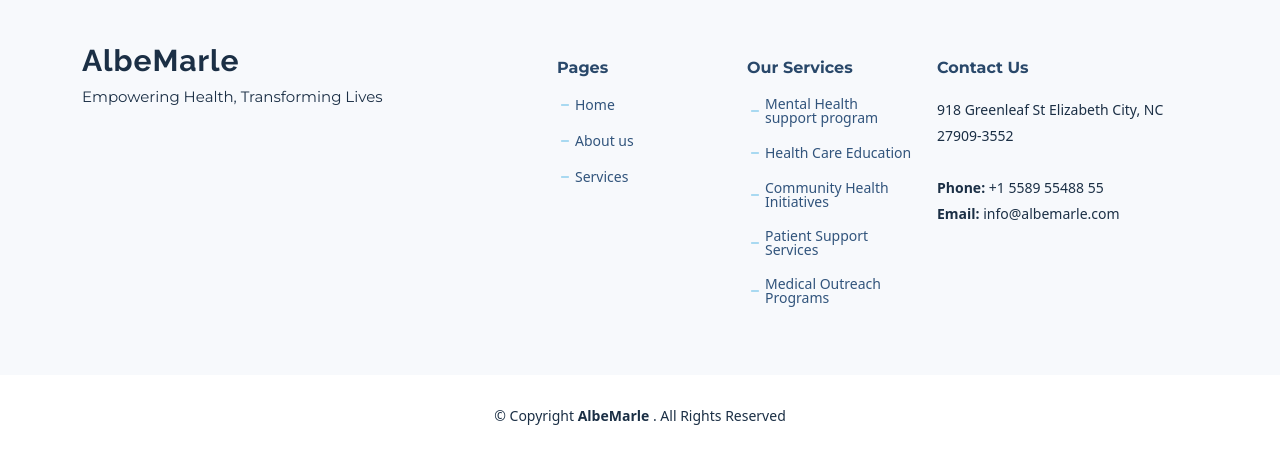
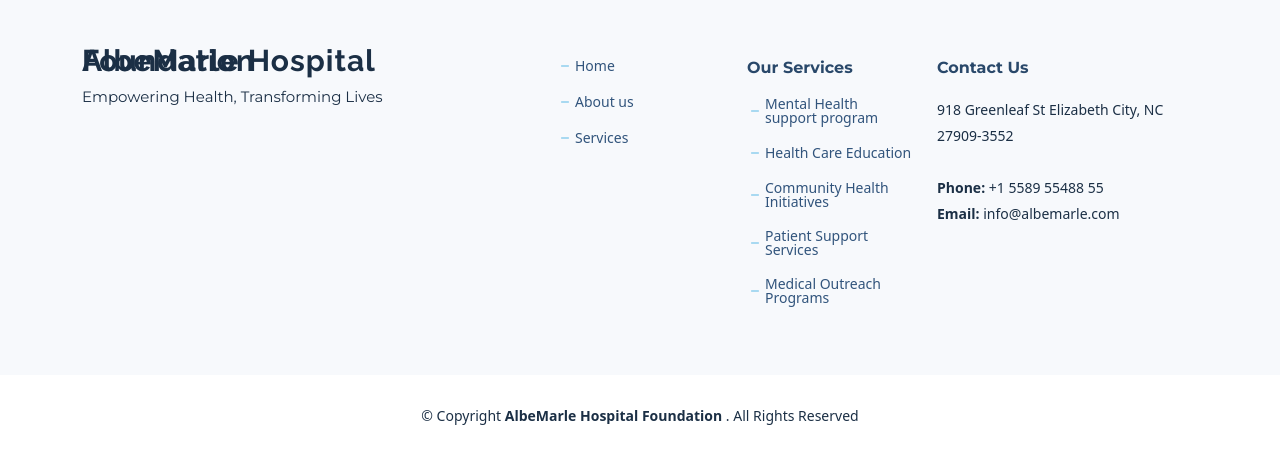
Before and after one commit to KellynCodes/ablemarle, an Angular app: page / in a window 1280 px wide. Shown: the part 2596-3049 px from the top of the page. Built offline with nearby package versions, Linux system fonts and the light colour scheme.

Commit message:
fix: typos and names

```diff
--- a/src/app/components/footer/footer.html
+++ b/src/app/components/footer/footer.html
@@ -5,13 +5,12 @@
       <div class="row gy-4">
         <div class="col-lg-5 col-md-12 footer-info">
           <a href="index.html" class="logo d-flex align-items-center">
-            <span>AlbeMarle </span>
+            <span>AlbeMarle Hospital Foundation </span>
           </a>
           <p>Empowering Health, Transforming Lives</p>
         </div>
 
         <div class="col-lg-2 col-6 footer-links">
-          <h4>Pages</h4>
           <ul>
             <li><i class="bi bi-dash"></i> <a routerLink="/home">Home</a></li>
             <li>
@@ -66,7 +65,8 @@
   <div class="footer-legal">
     <div class="container">
       <div class="copyright">
-        &copy; Copyright <strong><span>AlbeMarle </span></strong>. All Rights
+        &copy; Copyright
+        <strong><span>AlbeMarle Hospital Foundation </span></strong>. All Rights
         Reserved
       </div>
     </div>
--- a/src/app/components/navbar/navbar.html
+++ b/src/app/components/navbar/navbar.html
@@ -9,7 +9,7 @@
       <h1 class="d-flex align-items-center">AlbeMarle</h1>
     </a>
 
-    <i class="mobile-nav-toggle mobile-nav-show bi bi-list"></i>
+    <i class="mobile-nav-show bi bi-list"></i>
     <i class="mobile-nav-toggle mobile-nav-hide d-none bi bi-x"></i>
 
     <nav id="navbar" class="navbar">
--- a/src/app/pages/about.ts
+++ b/src/app/pages/about.ts
@@ -21,7 +21,7 @@ import { Header } from '../components/header';
                 AlbeMarle Hospital Foundation is a non-profit organization
                 dedicated to supporting AlbeMarle Hospital in its mission to
                 provide accessible and high-quality healthcare services to all
-                members of our community. Founded in [year], our foundation has
+                members of our community. Founded in 2003, our foundation has
                 been instrumental in funding critical medical equipment,
                 supporting research endeavors, and implementing community
                 outreach programs aimed at promoting wellness and preventive
--- a/src/app/pages/why-us.ts
+++ b/src/app/pages/why-us.ts
@@ -15,7 +15,6 @@ import { Component } from '@angular/core';
         <div class="row g-0" data-aos="fade-up" data-aos-delay="200">
           <div
             class="col-xl-5 img-bg"
-            style="background-image: url('assets/img/why-us-bg.jpg')"
           ></div>
           <div class="col-xl-7 slides  position-relative">
             <div class="slides-1 swiper">
--- a/src/assets/css/main.css
+++ b/src/assets/css/main.css
@@ -618,8 +618,11 @@ section {
 }
 
 .why-us .img-bg {
+  background: url("../../assets/img/patiene-caring.webp") center center
+    no-repeat;
   min-height: 500px;
   background-size: cover;
+  border-radius: 4px;
 }
 
 .why-us .slides {
```
Also changed, not shown: src/assets/img/patiene-caring.webp (added).
